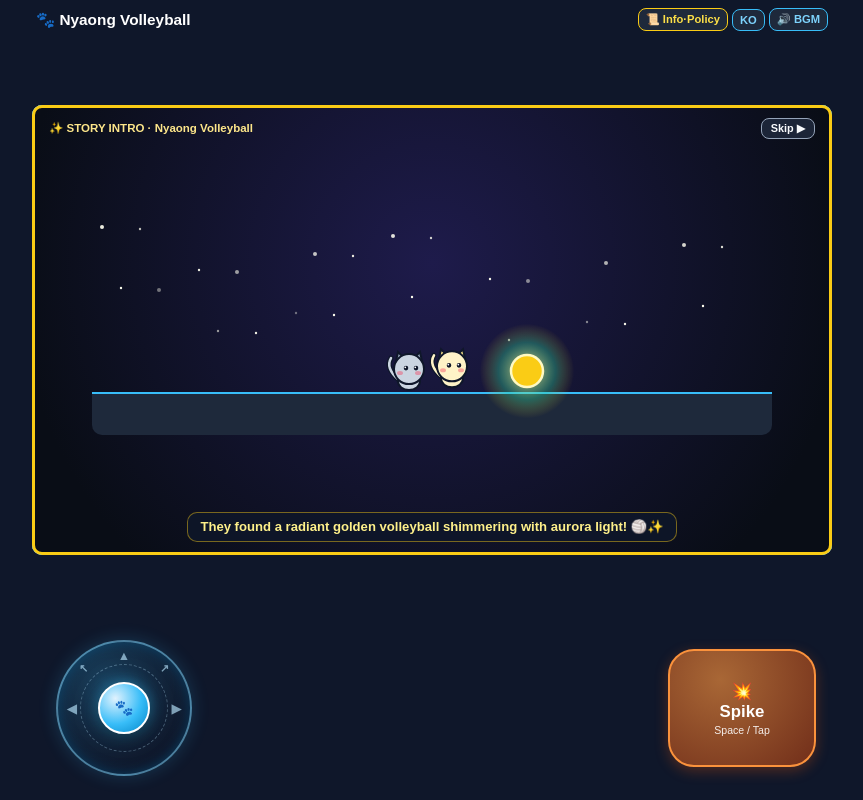
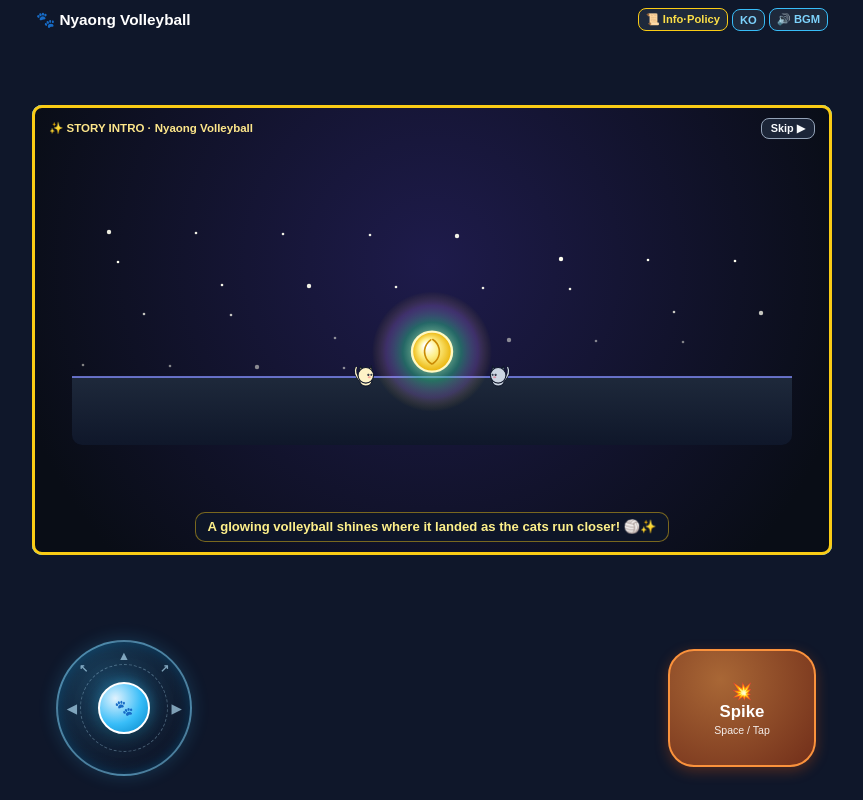
Before and after one commit to kkc9927/cat-volleyball, a plain HTML site: page index.html in a window 1280 px wide. Shown: the whole page, without its empty margins (208-1071 px from the left). Drawn offline with Linux system fonts and the light colour scheme; animation ran at ten frames a second.

Commit message:
Update index.html

```diff
--- a/index.html
+++ b/index.html
@@ -37,7 +37,7 @@ canvas { border: 3px solid #fff; border-radius: 10px; width: 100%; height: 100%;
   display: none;
   position: absolute;
   inset: 0;
-  background: radial-gradient(circle at 50% 35%, #1e1b4b, #090d16 85%);
+  background: radial-gradient(circle at 50% 35%, #1e1b4b, #090d16 88%);
   border-radius: 10px;
   border: 3px solid #facc15;
   flex-direction: column;
@@ -46,6 +46,12 @@ canvas { border: 3px solid #fff; border-radius: 10px; width: 100%; height: 100%;
   padding: 10px 14px;
   z-index: 18;
   cursor: pointer;
+  opacity: 1;
+  transition: opacity 0.65s ease;
+}
+.intro-overlay.fading-out {
+  opacity: 0;
+  pointer-events: none;
 }
 .intro-top-row {
   width: 100%;
@@ -55,6 +61,7 @@ canvas { border: 3px solid #fff; border-radius: 10px; width: 100%; height: 100%;
   font-size: 0.72rem;
   color: #fde68a;
   font-weight: bold;
+  z-index: 2;
 }
 .intro-skip-btn {
   background: rgba(30, 41, 59, 0.9);
@@ -68,9 +75,9 @@ canvas { border: 3px solid #fff; border-radius: 10px; width: 100%; height: 100%;
 }
 .intro-canvas {
   width: 100%;
-  max-width: 680px;
+  max-width: 720px;
   flex: 1;
-  max-height: 220px;
+  max-height: 240px;
   border: none;
   background: transparent;
 }
@@ -82,8 +89,9 @@ canvas { border: 3px solid #fff; border-radius: 10px; width: 100%; height: 100%;
   border: 1px solid rgba(250, 204, 21, 0.45);
   border-radius: 10px;
   padding: 5px 12px;
-  max-width: 540px;
+  max-width: 560px;
   line-height: 1.35;
+  z-index: 2;
 }
 
 /* 메인 대기화면(로비) 오버레이 */
@@ -611,14 +619,14 @@ canvas { border: 3px solid #fff; border-radius: 10px; width: 100%; height: 100%;
 <div class="game-wrapper">
   <canvas id="cvs" width="800" height="450"></canvas>
 
-  <!-- 사이트 첫 접속 시 재생되는 귀여운 스토리 인트로 -->
+  <!-- 사이트 첫 접속 시 재생되는 4컷 스토리 인트로 -->
   <div class="intro-overlay" id="introOverlay">
     <div class="intro-top-row">
       <span id="introBadge">✨ STORY INTRO · 냐옹이 배구</span>
       <button class="intro-skip-btn" id="btnSkipIntro">건너뛰기 ▶</button>
     </div>
-    <canvas class="intro-canvas" id="introCvs" width="680" height="220"></canvas>
-    <div class="intro-caption" id="introCaption">별똥별이 떨어지자 고양이들이 달려갔어요...</div>
+    <canvas class="intro-canvas" id="introCvs" width="720" height="240"></canvas>
+    <div class="intro-caption" id="introCaption">고양이 두 마리가 밤하늘을 바라보고 있어요...</div>
   </div>
 
   <!-- 대기화면(로비) -->
@@ -807,9 +815,9 @@ window.onload = function() {
       closePolicyBtn: "닫기",
       introBadge: "✨ STORY INTRO · 냐옹이 배구",
       introSkipBtn: "건너뛰기 ▶",
-      introCap1: "밤하늘에서 반짝이는 별똥별 하나가 떨어졌어요! ⭐",
-      introCap2: "크림냥과 그레이냥이 별빛 자취를 따라 성큼성큼 달려갑니다. 🐾",
-      introCap3: "도착한 곳에는 오로라처럼 빛나는 황금 배구공이 있었어요! 🏐✨",
+      introCap1: "고양이 두 마리가 나란히 밤하늘을 바라보고 있어요... 별똥별이 떨어진다! ⭐",
+      introCap2: "별똥별을 향해 고양이들이 신나게 달려가요! 🐾",
+      introCap3: "떨어진 곳엔 빛나는 배구공이 있었고, 고양이들이 가까이 다가옵니다! 🏐✨",
       guideHtml:
         "<h4>1. 게임 소개 및 규칙</h4>" +
         "<ul>" +
@@ -976,9 +984,9 @@ window.onload = function() {
       closePolicyBtn: "Close",
       introBadge: "✨ STORY INTRO · Nyaong Volleyball",
       introSkipBtn: "Skip ▶",
-      introCap1: "A bright shooting star fell across the night sky! ⭐",
-      introCap2: "CreamCat and GrayCat trotted toward the glowing trail. 🐾",
-      introCap3: "They found a radiant golden volleyball shimmering with aurora light! 🏐✨",
+      introCap1: "Two cats gaze up at the night sky side by side... A shooting star falls! ⭐",
+      introCap2: "The cats dash joyfully toward the falling star! 🐾",
+      introCap3: "A glowing volleyball shines where it landed as the cats run closer! 🏐✨",
       guideHtml:
         "<h4>1. Gameplay & Rules</h4>" +
         "<ul>" +
@@ -1195,114 +1203,243 @@ window.onload = function() {
   };
 
   // =========================================================================
-  // 귀여운 스토리 인트로 연출 (별똥별 → 고양이들 달려감 → 빛나는 배구공 발견)
+  // 4컷 영화풍 스토리 인트로
+  // 컷1 (0~2.2s): 고양이 2마리 근접 뒷모습 + 밤하늘 별똥별
+  // 컷2 (2.2~4.4s): 화면전환 → 별똥별 향해 달려가는 고양이들
+  // 컷3 (4.4~7.0s): 화면전환 → 빛나는 배구공 & 멀리서 가까이 달려오는 고양이들
+  // 컷4 (7.0~7.8s): 천천히 화면전환(페이드아웃) → 메인 대기화면
   // =========================================================================
   var introOverlay = document.getElementById("introOverlay");
   var introCvs = document.getElementById("introCvs");
   var ictx = introCvs.getContext("2d");
   var introTimer = null;
+  var introFadeTimeout = null;
   var introElapsed = 0;
   var introActive = false;
 
-  function drawMiniCat(g, x, y, col, earCol, hop, faceRight) {
+  function drawCatBackCloseUp(g, x, y, col, earCol, tilt, scale) {
+    g.save();
+    g.translate(x, y);
+    g.scale(scale, scale);
+    g.rotate(tilt);
+
+    // 뒷모습 귀 (뾰족한 외곽 + 핑크/톤 안쪽)
+    g.fillStyle = earCol || col; g.strokeStyle = '#0f172a'; g.lineWidth = 3;
+    g.beginPath(); g.moveTo(-26, -16); g.lineTo(-22, -46); g.lineTo(-7, -28); g.closePath(); g.fill(); g.stroke();
+    g.fillStyle = '#fda4af';
+    g.beginPath(); g.moveTo(-22, -20); g.lineTo(-20, -39); g.lineTo(-11, -28); g.closePath(); g.fill();
+
+    g.fillStyle = earCol || col;
+    g.beginPath(); g.moveTo(26, -16); g.lineTo(22, -46); g.lineTo(7, -28); g.closePath(); g.fill(); g.stroke();
+    g.fillStyle = '#fda4af';
+    g.beginPath(); g.moveTo(22, -20); g.lineTo(20, -39); g.lineTo(11, -28); g.closePath(); g.fill();
+
+    // 뒷모습 머리 & 어깨
+    g.fillStyle = col;
+    g.beginPath(); g.arc(0, -4, 34, 0, TAU); g.fill(); g.stroke();
+
+    g.beginPath(); g.ellipse(0, 32, 32, 22, 0, 0, TAU); g.fill(); g.stroke();
+
+    // 살랑이는 꼬리 실루엣
+    var wag = Math.sin(performance.now() * 0.007) * 6;
+    g.strokeStyle = '#0f172a'; g.lineWidth = 8; g.lineCap = 'round';
+    g.beginPath(); g.moveTo(16, 36); g.quadraticCurveTo(36, 22 + wag, 28, 4 + wag); g.stroke();
+    g.strokeStyle = col; g.lineWidth = 4.5; g.stroke();
+
+    g.restore();
+  }
+
+  function drawSideCat(g, x, y, col, earCol, hop, scale, faceRight) {
     g.save();
     g.translate(x, y + hop);
-    var dir = faceRight ? 1 : -1;
-    // 꼬리
+    g.scale(scale * (faceRight ? 1 : -1), scale);
+
+    var wag = Math.sin(performance.now() * 0.015) * 6;
     g.strokeStyle = '#0f172a'; g.lineWidth = 5; g.lineCap = 'round';
-    g.beginPath(); g.moveTo(-dir * 10, 8); g.quadraticCurveTo(-dir * 24, -4, -dir * 18, -14); g.stroke();
+    g.beginPath(); g.moveTo(-11, 8); g.quadraticCurveTo(-25, -4 + wag, -19, -15 + wag); g.stroke();
     g.strokeStyle = col; g.lineWidth = 2.5; g.stroke();
-    // 몸통
-    g.fillStyle = col; g.strokeStyle = '#0f172a'; g.lineWidth = 2;
-    g.beginPath(); g.ellipse(0, 9, 11, 9, 0, 0, TAU); g.fill(); g.stroke();
-    // 귀
+
+    g.fillStyle = col; g.strokeStyle = '#0f172a'; g.lineWidth = 2.2;
+    g.beginPath(); g.ellipse(0, 9, 12, 9.5, 0, 0, TAU); g.fill(); g.stroke();
+
     g.fillStyle = earCol || col;
-    g.beginPath(); g.moveTo(-14, -6); g.lineTo(-11, -20); g.lineTo(-3, -12); g.closePath(); g.fill(); g.stroke();
-    g.beginPath(); g.moveTo(14, -6); g.lineTo(11, -20); g.lineTo(3, -12); g.closePath(); g.fill(); g.stroke();
-    // 얼굴
+    g.beginPath(); g.moveTo(-14, -6); g.lineTo(-11, -21); g.lineTo(-3, -12); g.closePath(); g.fill(); g.stroke();
+    g.beginPath(); g.moveTo(14, -6); g.lineTo(11, -21); g.lineTo(3, -12); g.closePath(); g.fill(); g.stroke();
+
     g.fillStyle = col;
-    g.beginPath(); g.arc(0, -3, 15, 0, TAU); g.fill(); g.stroke();
-    // 눈
+    g.beginPath(); g.arc(0, -3, 15.5, 0, TAU); g.fill(); g.stroke();
+
     g.fillStyle = '#0f172a';
-    g.beginPath(); g.arc(-5 + dir * 2, -4, 2.3, 0, TAU); g.arc(5 + dir * 2, -4, 2.3, 0, TAU); g.fill();
+    g.beginPath(); g.arc(5, -4, 2.3, 0, TAU); g.arc(11, -4, 2.1, 0, TAU); g.fill();
     g.fillStyle = '#fff';
-    g.beginPath(); g.arc(-5.7 + dir * 2, -4.8, 0.9, 0, TAU); g.arc(4.3 + dir * 2, -4.8, 0.9, 0, TAU); g.fill();
-    // 볼터치
+    g.beginPath(); g.arc(4.3, -4.8, 0.9, 0, TAU); g.arc(10.3, -4.8, 0.8, 0, TAU); g.fill();
+
     g.fillStyle = 'rgba(244, 63, 94, 0.42)';
-    g.beginPath(); g.ellipse(-9, 1, 3, 2, 0, 0, TAU); g.ellipse(9, 1, 3, 2, 0, 0, TAU); g.fill();
+    g.beginPath(); g.ellipse(7, 1, 3.2, 2, 0, 0, TAU); g.fill();
     g.restore();
+  }
+
+  function drawGlowingVolleyBall(g, x, y, radius, ms) {
+    var pulse = Math.sin(ms * 0.008) * 5;
+    var aura = g.createRadialGradient(x, y, radius * 0.2, x, y, radius * 2.8 + pulse);
+    aura.addColorStop(0, 'rgba(254, 249, 195, 0.95)');
+    aura.addColorStop(0.45, 'rgba(52, 211, 153, 0.42)');
+    aura.addColorStop(0.75, 'rgba(192, 132, 252, 0.22)');
+    aura.addColorStop(1, 'rgba(250, 204, 21, 0)');
+    g.fillStyle = aura;
+    g.beginPath(); g.arc(x, y, radius * 2.9 + pulse, 0, TAU); g.fill();
+
+    g.save(); g.translate(x, y);
+    var grad = g.createRadialGradient(-radius * 0.3, -radius * 0.3, 2, 0, 0, radius);
+    grad.addColorStop(0, '#ffffff');
+    grad.addColorStop(0.4, '#fef08a');
+    grad.addColorStop(1, '#eab308');
+    g.fillStyle = grad; g.strokeStyle = '#fef9c3'; g.lineWidth = 2.4;
+    g.beginPath(); g.arc(0, 0, radius, 0, TAU); g.fill(); g.stroke();
+
+    g.strokeStyle = '#ca8a04'; g.lineWidth = 1.6;
+    g.beginPath(); g.arc(-radius * 0.35, 0, radius * 0.72, -1.0, 1.0); g.stroke();
+    g.beginPath(); g.arc(radius * 0.35, 0, radius * 0.72, 2.1, 4.1); g.stroke();
+    g.restore();
+  }
+
+  function drawNightStars(g, w, h, ms) {
+    for (var i = 0; i < 32; i++) {
+      var sx = ((i * 113 + 29) % (w - 16)) + 8;
+      var sy = ((i * 53 + 17) % Math.max(60, h - 55)) + 10;
+      var tw = 0.35 + 0.65 * Math.abs(Math.sin(ms * 0.004 + i * 0.9));
+      g.fillStyle = "rgba(255, 255, 240, " + tw.toFixed(2) + ")";
+      g.beginPath(); g.arc(sx, sy, (i % 4 === 0) ? 2.2 : 1.3, 0, TAU); g.fill();
+    }
   }
 
   function renderIntroFrame(ms) {
     var w = introCvs.width, h = introCvs.height;
     ictx.clearRect(0, 0, w, h);
 
-    // 반짝이는 별들
-    for (var i = 0; i < 24; i++) {
-      var sx = ((i * 97) % (w - 20)) + 10;
-      var sy = ((i * 43) % 120) + 12;
-      var alpha = 0.35 + 0.65 * Math.abs(Math.sin(ms * 0.004 + i));
-      ictx.fillStyle = "rgba(255, 255, 240, " + alpha.toFixed(2) + ")";
-      ictx.beginPath(); ictx.arc(sx, sy, (i % 3 === 0) ? 2 : 1.2, 0, TAU); ictx.fill();
-    }
-
-    // 땅
-    ictx.fillStyle = '#1e293b'; ictx.fillRect(0, 178, w, 42);
-    ictx.strokeStyle = '#38bdf8'; ictx.lineWidth = 2;
-    ictx.beginPath(); ictx.moveTo(0, 178); ictx.lineTo(w, 178); ictx.stroke();
-
-    // 1단계 (0~2.2초): 별똥별 떨어짐
-    var p1Star = Math.min(1, ms / 2000);
-    var starX = 110 + p1Star * 320;
-    var starY = 24 + p1Star * 135;
-    if (ms < 2500) {
-      var tailGrad = ictx.createLinearGradient(starX, starY, starX - 65, starY - 35);
-      tailGrad.addColorStop(0, 'rgba(254, 240, 138, 0.95)');
-      tailGrad.addColorStop(1, 'rgba(254, 240, 138, 0)');
-      ictx.strokeStyle = tailGrad; ictx.lineWidth = 4; ictx.lineCap = 'round';
-      ictx.beginPath(); ictx.moveTo(starX, starY); ictx.lineTo(starX - 65, starY - 35); ictx.stroke();
-      ictx.fillStyle = '#fef08a';
-      ictx.beginPath(); ictx.arc(starX, starY, 5.5, 0, TAU); ictx.fill();
-    }
-
-    // 빛나는 배구공 위치 (중앙 오른쪽)
-    var ballX = 435;
-    var ballY = 156;
-    var glowAlpha = ms > 1800 ? Math.min(1, (ms - 1800) / 900) : 0.25;
-    var pulse = Math.sin(ms * 0.008) * 4;
-
-    if (glowAlpha > 0.1) {
-      var aura = ictx.createRadialGradient(ballX, ballY, 6, ballX, ballY, 44 + pulse);
-      aura.addColorStop(0, "rgba(254, 240, 138, " + (0.75 * glowAlpha).toFixed(2) + ")");
-      aura.addColorStop(0.55, "rgba(52, 211, 153, " + (0.35 * glowAlpha).toFixed(2) + ")");
-      aura.addColorStop(1, "rgba(250, 204, 21, 0)");
-      ictx.fillStyle = aura;
-      ictx.beginPath(); ictx.arc(ballX, ballY, 46 + pulse, 0, TAU); ictx.fill();
-
-      ictx.fillStyle = '#facc15'; ictx.strokeStyle = '#fef9c3'; ictx.lineWidth = 2.5;
-      ictx.beginPath(); ictx.arc(ballX, ballY, 16, 0, TAU); ictx.fill(); ictx.stroke();
-    }
-
-    // 2단계 (1.2초~4.8초): 고양이 두 마리가 달려가 멈춤
-    var runProg = Math.min(1, Math.max(0, (ms - 1100) / 2400));
-    var cat1X = 95 + runProg * 265;
-    var cat2X = 52 + runProg * 265;
-    var hop1 = runProg < 1 ? Math.abs(Math.sin(ms * 0.018)) * -9 : Math.sin(ms * 0.008) * -2;
-    var hop2 = runProg < 1 ? Math.abs(Math.cos(ms * 0.018)) * -9 : Math.cos(ms * 0.008) * -2;
-
-    drawMiniCat(ictx, cat1X, 156, '#fef3c7', '#fde68a', hop1, true);
-    drawMiniCat(ictx, cat2X, 156, '#cbd5e1', '#94a3b8', hop2, true);
-
     var d = T();
     var capEl = document.getElementById("introCaption");
-    if (ms < 1600) capEl.innerText = d.introCap1;
-    else if (ms < 3400) capEl.innerText = d.introCap2;
-    else capEl.innerText = d.introCap3;
+
+    // 컷1 (0 ~ 2200ms): 밤하늘 별똥별 + 고양이 2마리 근접 뒷모습
+    if (ms < 2200) {
+      capEl.innerText = d.introCap1;
+      drawNightStars(ictx, w, h, ms);
+
+      // 초승달
+      ictx.fillStyle = '#fef08a';
+      ictx.beginPath(); ictx.arc(570, 52, 18, 0, TAU); ictx.fill();
+      ictx.fillStyle = '#141336';
+      ictx.beginPath(); ictx.arc(578, 47, 15, 0, TAU); ictx.fill();
+
+      // 별똥별 낙하
+      var pStar = Math.min(1, ms / 1850);
+      var stX = 210 + pStar * 290;
+      var stY = 24 + pStar * 105;
+      var tail = ictx.createLinearGradient(stX, stY, stX - 75, stY - 32);
+      tail.addColorStop(0, 'rgba(254, 240, 138, 0.98)');
+      tail.addColorStop(1, 'rgba(254, 240, 138, 0)');
+      ictx.strokeStyle = tail; ictx.lineWidth = 4.5; ictx.lineCap = 'round';
+      ictx.beginPath(); ictx.moveTo(stX, stY); ictx.lineTo(stX - 75, stY - 32); ictx.stroke();
+      ictx.fillStyle = '#ffffff';
+      ictx.beginPath(); ictx.arc(stX, stY, 5, 0, TAU); ictx.fill();
+
+      // 근접 뒷모습 고양이 2마리 (화면 하단)
+      var lookTilt = Math.sin(ms * 0.005) * 0.05;
+      drawCatBackCloseUp(ictx, w * 0.41, h - 18, '#fef3c7', '#fde68a', lookTilt, 1.38);
+      drawCatBackCloseUp(ictx, w * 0.59, h - 18, '#cbd5e1', '#94a3b8', -lookTilt, 1.38);
+
+      // 컷 전환 플래시/페이드 (2000~2200ms)
+      if (ms > 2000) {
+        ictx.fillStyle = "rgba(9, 13, 22, " + ((ms - 2000) / 200).toFixed(2) + ")";
+        ictx.fillRect(0, 0, w, h);
+      }
+      return;
+    }
+
+    // 컷2 (2200 ~ 4400ms): 화면전환 → 별똥별 향해 달려가는 고양이들
+    if (ms < 4400) {
+      var t2 = ms - 2200;
+      capEl.innerText = d.introCap2;
+      drawNightStars(ictx, w, h, ms);
+
+      // 지면
+      ictx.fillStyle = '#1e293b'; ictx.fillRect(0, h - 38, w, 38);
+      ictx.strokeStyle = '#38bdf8'; ictx.lineWidth = 2;
+      ictx.beginPath(); ictx.moveTo(0, h - 38); ictx.lineTo(w, h - 38); ictx.stroke();
+
+      // 떨어지는 별똥별
+      var p2s = Math.min(1, t2 / 1500);
+      var bx = 340 + p2s * 240;
+      var by = 22 + p2s * 145;
+      var grd2 = ictx.createLinearGradient(bx, by, bx - 60, by - 30);
+      grd2.addColorStop(0, 'rgba(254, 240, 138, 0.95)');
+      grd2.addColorStop(1, 'rgba(254, 240, 138, 0)');
+      ictx.strokeStyle = grd2; ictx.lineWidth = 3.5; ictx.lineCap = 'round';
+      ictx.beginPath(); ictx.moveTo(bx, by); ictx.lineTo(bx - 60, by - 30); ictx.stroke();
+      ictx.fillStyle = '#fef08a';
+      ictx.beginPath(); ictx.arc(bx, by, 4.5, 0, TAU); ictx.fill();
+
+      // 달려가는 고양이 2마리
+      var runProg = Math.min(1, t2 / 1950);
+      var c1x = 90 + runProg * 360;
+      var c2x = 45 + runProg * 350;
+      var hop1 = Math.abs(Math.sin(t2 * 0.016)) * -12;
+      var hop2 = Math.abs(Math.cos(t2 * 0.016)) * -12;
+      drawSideCat(ictx, c1x, h - 56, '#fef3c7', '#fde68a', hop1, 1.05, true);
+      drawSideCat(ictx, c2x, h - 56, '#cbd5e1', '#94a3b8', hop2, 1.05, true);
+
+      if (t2 < 200) {
+        ictx.fillStyle = "rgba(9, 13, 22, " + (1 - t2 / 200).toFixed(2) + ")";
+        ictx.fillRect(0, 0, w, h);
+      } else if (t2 > 2000) {
+        ictx.fillStyle = "rgba(9, 13, 22, " + ((t2 - 2000) / 200).toFixed(2) + ")";
+        ictx.fillRect(0, 0, w, h);
+      }
+      return;
+    }
+
+    // 컷3 (4400 ~ 7000ms): 화면전환 → 별똥별 떨어진 곳의 빛나는 배구공 & 멀리서 가까이 달려오는 고양이
+    var t3 = ms - 4400;
+    capEl.innerText = d.introCap3;
+    drawNightStars(ictx, w, h, ms);
+
+    // 원근감 있는 바닥
+    var groundGrad = ictx.createLinearGradient(0, h - 68, 0, h);
+    groundGrad.addColorStop(0, '#1e293b');
+    groundGrad.addColorStop(1, '#0f172a');
+    ictx.fillStyle = groundGrad;
+    ictx.fillRect(0, h - 68, w, 68);
+    ictx.strokeStyle = '#818cf8'; ictx.lineWidth = 1.5;
+    ictx.beginPath(); ictx.moveTo(0, h - 68); ictx.lineTo(w, h - 68); ictx.stroke();
+
+    // 별똥별이 떨어진 자리의 빛나는 배구공 (중앙)
+    var ballY = (h - 92) + Math.sin(t3 * 0.006) * 4;
+    drawGlowingVolleyBall(ictx, w * 0.5, ballY, 20, ms);
+
+    // 멀리(작고 안쪽)에서 가까이(크고 바깥쪽) 달려오는 고양이 2마리
+    var approachProg = Math.min(1, t3 / 2100);
+    var ease = approachProg * approachProg;
+    var nearScale = 0.42 + ease * 1.05;
+    var baseLineY = (h - 68) + ease * 28;
+    var hopNear = Math.abs(Math.sin(t3 * 0.017)) * (-10 * nearScale);
+
+    var leftCatX = (w * 0.5 - 55) - ease * 145;
+    var rightCatX = (w * 0.5 + 55) + ease * 145;
+
+    drawSideCat(ictx, leftCatX, baseLineY, '#fef3c7', '#fde68a', hopNear, nearScale, true);
+    drawSideCat(ictx, rightCatX, baseLineY, '#cbd5e1', '#94a3b8', hopNear, nearScale, false);
+
+    if (t3 < 220) {
+      ictx.fillStyle = "rgba(9, 13, 22, " + (1 - t3 / 220).toFixed(2) + ")";
+      ictx.fillRect(0, 0, w, h);
+    }
   }
 
   function closeIntro() {
     introActive = false;
     if (introTimer) { clearInterval(introTimer); introTimer = null; }
+    if (introFadeTimeout) { clearTimeout(introFadeTimeout); introFadeTimeout = null; }
+    introOverlay.classList.remove('fading-out');
     introOverlay.style.display = 'none';
   }
 
@@ -1313,13 +1450,21 @@ window.onload = function() {
     introOverlay.style.display = 'flex';
     renderIntroFrame(0);
     var prev = performance.now();
+    var fadeStarted = false;
+
     introTimer = setInterval(function() {
       var now = performance.now();
       introElapsed += (now - prev);
       prev = now;
       renderIntroFrame(introElapsed);
-      if (introElapsed >= 5200) {
-        closeIntro();
+
+      // 7.0초부터 천천히 페이드아웃하며 메인 대기화면으로 전환
+      if (introElapsed >= 7000 && !fadeStarted) {
+        fadeStarted = true;
+        introOverlay.classList.add('fading-out');
+        introFadeTimeout = setTimeout(function() {
+          closeIntro();
+        }, 680);
       }
     }, 33);
   }
@@ -3158,7 +3303,7 @@ window.onload = function() {
     document.getElementById("lobbyAdSlot").innerHTML = AD_CONFIG.lobbyBannerHtml;
   }
 
-  // 첫 접속 시 세션당 1회 귀여운 인트로 재생
+  // 첫 접속 시 세션당 1회 4컷 스토리 인트로 재생
   var seenIntro = false;
   try { seenIntro = (sessionStorage.getItem('cat_intro_seen') === '1'); } catch (e) {}
   if (!seenIntro && gameState === 'lobby') {
```
